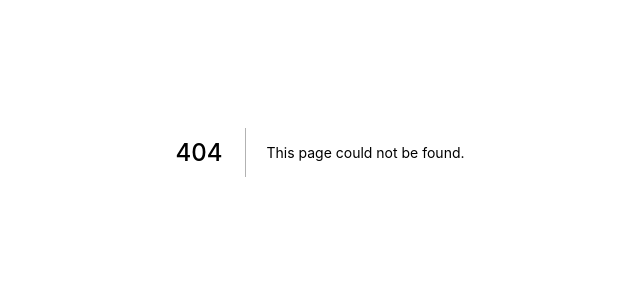
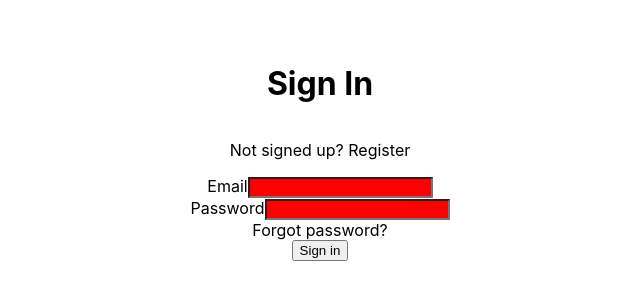
Before and after one commit to Satwa/design-system, a Next.js app: page /signin in a window 1280 px wide. Before the commit this address had no page. Shown: the part 248-548 px from the top of the page, without its empty margins (320-960 px from the left). Built offline with nearby package versions, Linux system fonts and the light colour scheme.

Commit message:
sign in & components

```diff
--- /dev/null
+++ b/components/button.js
@@ -0,0 +1,31 @@
+import styles from '../styles/components/Button.module.scss'
+import classNames from 'classnames'
+import Link from 'next/link'
+
+export default function Button(props) {
+	return (
+		props.inline ? (
+			<Link href={props.to}>
+				<a>
+					<span className={classNames(styles.inlineButton, props.className)} onClick={props.onClick}>
+						<span>{props.children || props.text}</span>
+					</span>
+				</a>
+			</Link>
+		) : (
+			props.submit ? (
+				<button className={classNames(styles.button, styles.formButton)}>
+					<span>{props.children || props.text}</span>
+				</button>
+			) : (
+				<Link href={props.to}>
+					<a>
+						<span className={classNames(styles.button)} onClick={props.onClick}>
+							<span>{props.children || props.text}</span>
+						</span>
+					</a>
+				</Link>
+			)
+		)
+	)
+}
--- a/components/input.js
+++ b/components/input.js
@@ -3,6 +3,6 @@ import classNames from 'classnames'
 
 export default function Input(props) {
 	return (
-		<input type={props.type} className={classNames(styles.input, props.className)} />
+		<input type={props.type} name={props.name} id={props.id} className={classNames(styles.input, props.className)} />
 	)
 }
--- /dev/null
+++ b/components/inputBox.js
@@ -0,0 +1,15 @@
+import styles from '../styles/components/InputBox.module.scss'
+import classNames from 'classnames'
+import Input from './input'
+import Label from './label'
+
+export default function InputBox(props) {
+	return (
+		<>
+			<Label for={props.name} classNames={styles.inputBox}>
+				{props.text || props.children}
+				<Input type={props.type} name={props.name} id={props.name} />
+			</Label>
+		</>
+	)
+}
--- /dev/null
+++ b/components/label.js
@@ -0,0 +1,10 @@
+import styles from '../styles/components/Input.module.scss'
+import classNames from 'classnames'
+
+export default function Label(props) {
+	return (
+		<label htmlFor={props.for} className={classNames(styles.label, props.className)}>
+			{props.children}
+		</label>
+	)
+}
--- /dev/null
+++ b/pages/signin.js
@@ -0,0 +1,29 @@
+import Button from '../components/button'
+import InputBox from '../components/inputBox'
+import styles from '../styles/Home.module.scss'
+
+export default function SignIn() {
+	return (
+		<div className={styles.container}>
+			<h1>Sign In</h1>
+
+			<p>
+				Not signed up?
+				{' '}
+				<Button to='/signup' inline>
+					Register
+				</Button>
+			</p>
+
+			<InputBox name='email' type='email'>Email</InputBox>
+			<InputBox name='password' type='password'>Password</InputBox>
+
+			<Button to='/password-reset' inline>
+				Forgot password?
+			</Button>
+			<Button submit>
+				Sign in
+			</Button>
+		</div>
+	)
+}
```
Also changed, not shown: pages/password-reset.js (added), pages/signup.js (added), styles/components/Button.module.scss (added), styles/components/InputBox.module.scss (added).
